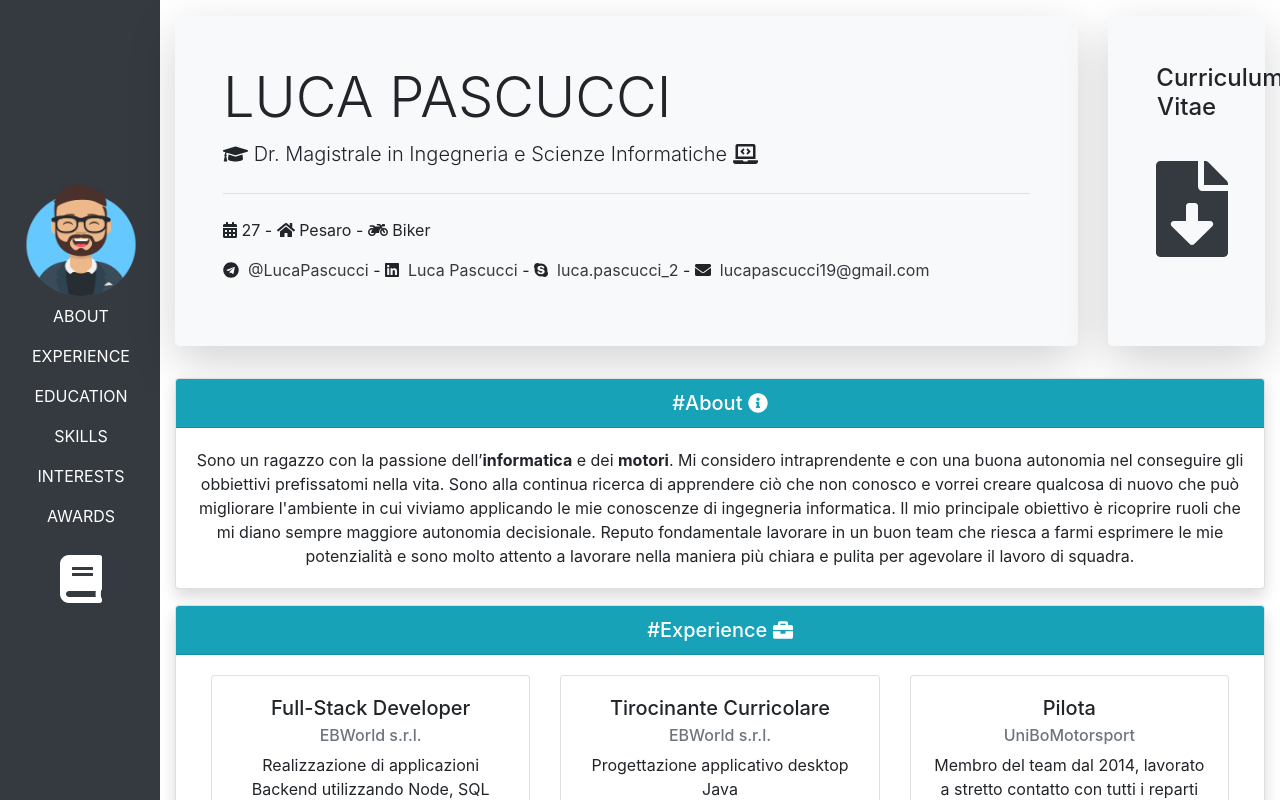
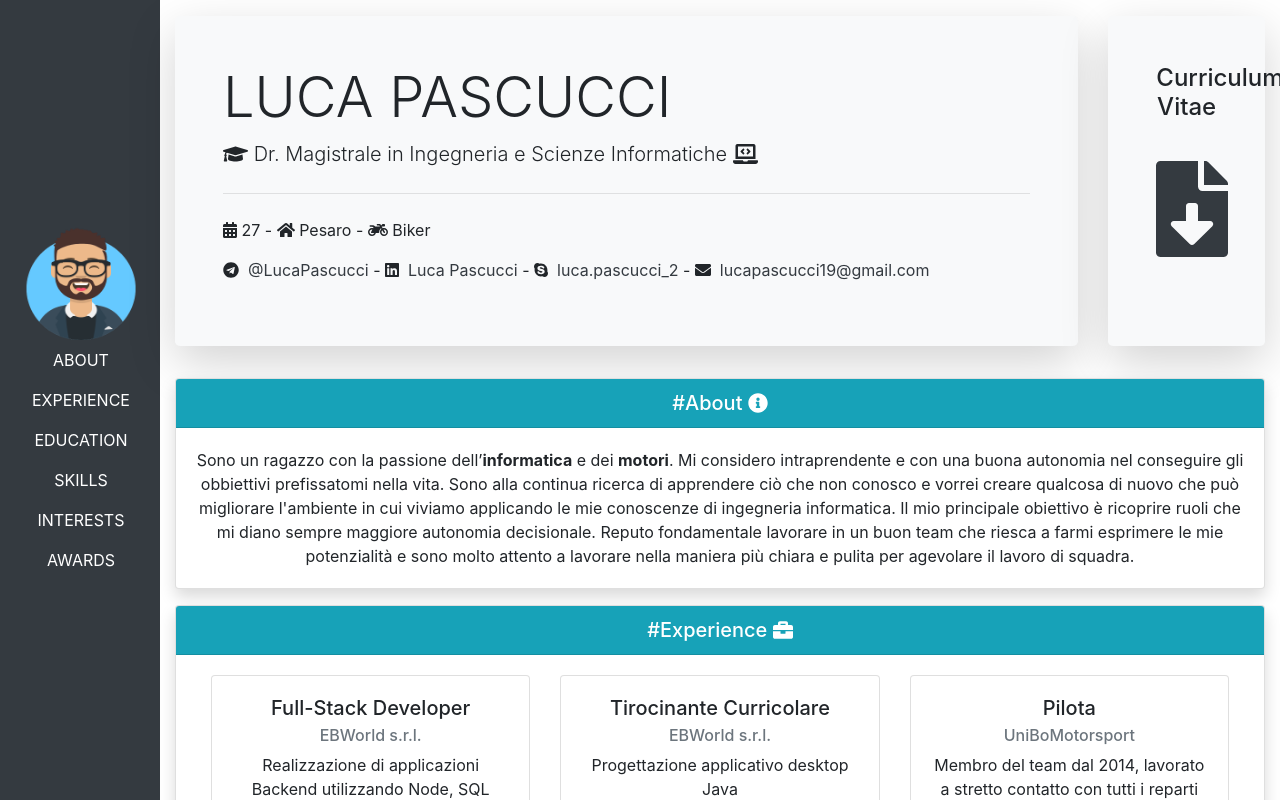
Before and after one commit to LucaPascucci/portfolio, an Angular app: page / in a window 1280 px wide. Shown: the top 800 px of the page. Built offline with nearby package versions, Linux system fonts and the light colour scheme; no server answers.

Commit message:
Completata rimozione

```diff
--- a/src/app/navbar/navbar.component.html
+++ b/src/app/navbar/navbar.component.html
@@ -16,9 +16,6 @@
          <a href="#skills" class="nav-item nav-link text-center text-white">SKILLS</a>
          <a href="#interests" class="nav-item nav-link text-center text-white">INTERESTS</a>
          <a href="#awards" class="nav-item nav-link text-center text-white">AWARDS</a>
-         <a routerLink="/pascupedia" class="nav-item nav-link text-center text-white">
-            <fa-icon class="fa-3x" [icon]="faBook"></fa-icon>
-         </a>
       </div>
    </div>
 </nav>
--- a/src/app/navbar/navbar.component.ts
+++ b/src/app/navbar/navbar.component.ts
@@ -1,5 +1,4 @@
 import {Component} from '@angular/core';
-import {faBook} from '@fortawesome/free-solid-svg-icons';
 
 @Component({
    selector: 'app-navbar',
@@ -8,9 +7,6 @@ import {faBook} from '@fortawesome/free-solid-svg-icons';
 })
 export class NavbarComponent {
 
-   /** Icona libro */
-   faBook = faBook;
-
    constructor() {
    }
 
--- a/src/app/pagina-non-trovata/pagina-non-trovata.component.css
+++ b/src/app/pagina-non-trovata/pagina-non-trovata.component.css
@@ -75,14 +75,14 @@ body {
    color: #fff;
    text-transform: uppercase;
    padding: 13px 23px;
-   background: #ff6300;
+   background: #17a2b8;
    font-size: 18px;
    -webkit-transition: 0.2s all;
    transition: 0.2s all;
 }
 
 .notfound a:hover {
-   color: #ff6300;
+   color: #17a2b8;
    background: #211b19;
 }
 
```
